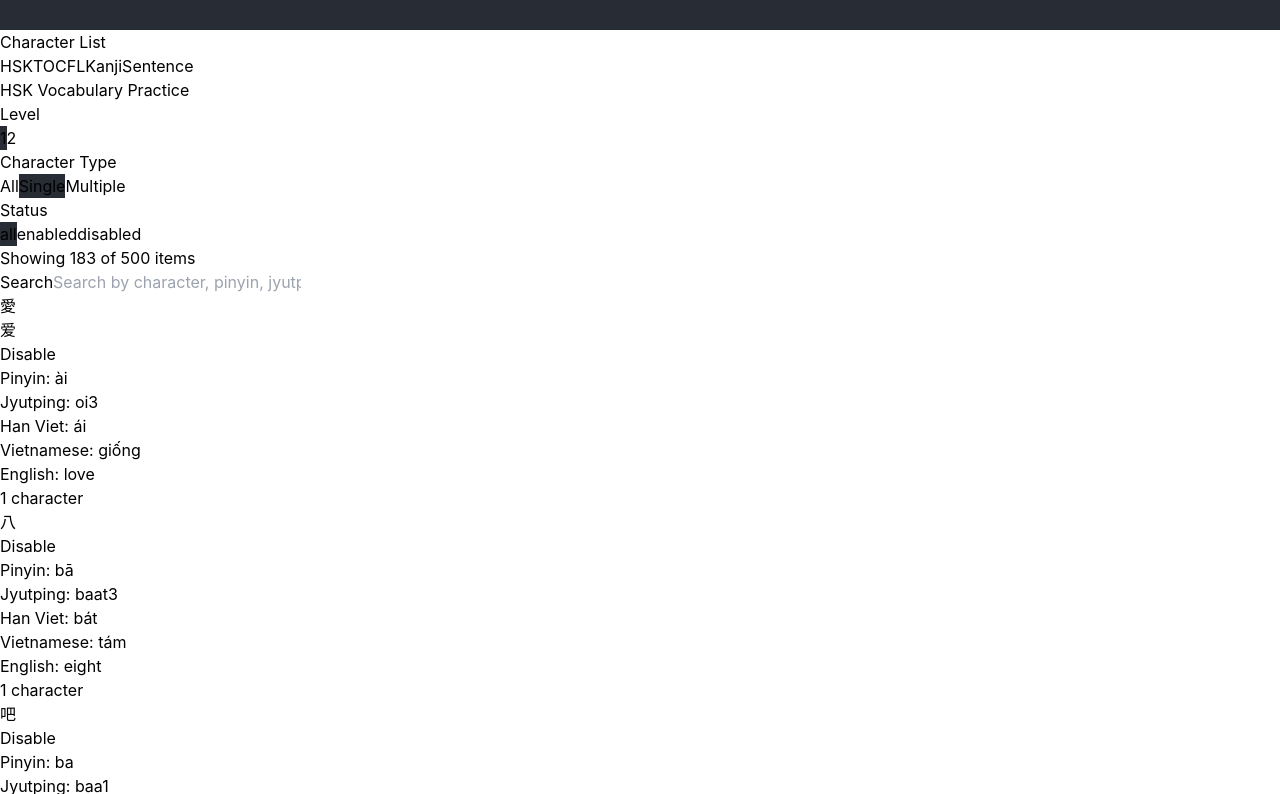
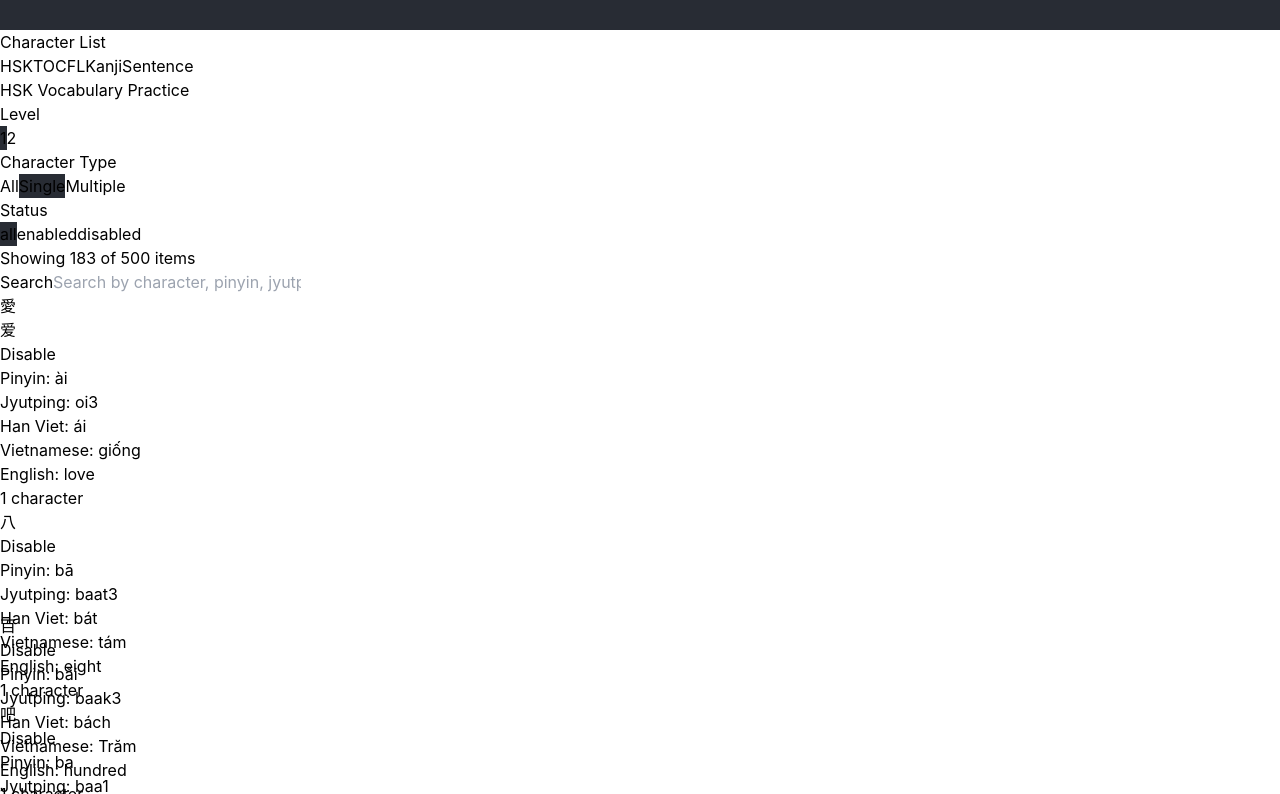
Before and after one commit to SimonHumber/random-hanzi, a React (Vite) app: page /characters in a window 1280 px wide. Shown: the part 1298-2092 px from the top of the page. Built offline with nearby package versions, Linux system fonts and the light colour scheme.

Commit message:
renenabled tocfl 2-5 and virtualized list page

```diff
--- a/package.json
+++ b/package.json
@@ -12,7 +12,8 @@
     "dependencies": {
         "react": "^18.2.0",
         "react-dom": "^18.2.0",
-        "react-router-dom": "^6.20.0"
+        "react-router-dom": "^6.20.0",
+        "react-window": "^2.2.3"
     },
     "devDependencies": {
         "@types/react": "^18.2.43",
--- a/src/components/HSKPractice.jsx
+++ b/src/components/HSKPractice.jsx
@@ -1,8 +1,11 @@
-import { useState, useEffect } from 'react'
+import { useState, useEffect, useRef } from 'react'
+import { List } from 'react-window'
 import { loadHSKData } from '../utils/dataLoader'
 import { getDisabledIds, toggleItem } from '../utils/storage'
 
 const STORAGE_KEY = 'randomHanzi_hskPractice_filters'
+const ROW_HEIGHT = 320
+const LIST_HEIGHT = 600
 
 function HSKPractice() {
   const [selectedLevels, setSelectedLevels] = useState(() => {
@@ -139,6 +142,8 @@
     setDisabledIdsSet(new Set(disabledIds))
   }
 
+  const containerRef = useRef(null)
+
   if (loading) {
     return (
       <div>
@@ -235,8 +240,28 @@
         </div>
       </div>
 
-      <div className="grid grid-cols-1 md:grid-cols-2 lg:grid-cols-3 gap-4">
-        {filteredData.map((item) => (
+      {filteredData.length > 0 && (
+        <div ref={containerRef} style={{ width: '100%', height: `${LIST_HEIGHT}px` }}>
+          <List
+            rowComponent={Row}
+            rowCount={Math.ceil(filteredData.length / 3)}
+            rowHeight={ROW_HEIGHT}
+            rowProps={{ items: filteredData, disabledIdsSet, handleToggle }}
+          />
+        </div>
+      )}
+    </div>
+  )
+}
+
+function Row({ index, style, items, disabledIdsSet, handleToggle }) {
+  const startIndex = index * 3
+  const rowItems = items.slice(startIndex, startIndex + 3)
+
+  return (
+    <div style={style} className="px-2">
+      <div className="grid grid-cols-1 md:grid-cols-2 lg:grid-cols-3 gap-4 pb-4">
+        {rowItems.map((item) => (
           <VocabularyCard
             key={item.id}
             item={item}
--- a/src/components/KanjiPractice.jsx
+++ b/src/components/KanjiPractice.jsx
@@ -1,8 +1,11 @@
-import { useState, useEffect } from 'react'
+import { useState, useEffect, useRef } from 'react'
+import { List } from 'react-window'
 import { loadKanjiData } from '../utils/dataLoader'
 import { getDisabledIds, toggleItem } from '../utils/storage'
 
 const STORAGE_KEY = 'randomHanzi_kanjiPractice_filters'
+const ROW_HEIGHT = 300
+const LIST_HEIGHT = 600
 
 function KanjiPractice() {
   const [selectedGrades, setSelectedGrades] = useState(() => {
@@ -122,6 +125,8 @@
     setDisabledIdsSet(new Set(disabledIds))
   }
 
+  const containerRef = useRef(null)
+
   if (loading) {
     return (
       <div>
@@ -197,10 +202,30 @@
         </div>
       </div>
 
-      <div className="grid grid-cols-1 md:grid-cols-2 lg:grid-cols-3 gap-4">
-        {filteredData.map((item, index) => (
+      {filteredData.length > 0 && (
+        <div ref={containerRef} style={{ width: '100%', height: `${LIST_HEIGHT}px` }}>
+          <List
+            rowComponent={Row}
+            rowCount={Math.ceil(filteredData.length / 3)}
+            rowHeight={ROW_HEIGHT}
+            rowProps={{ items: filteredData, disabledIdsSet, handleToggle }}
+          />
+        </div>
+      )}
+    </div>
+  )
+}
+
+function Row({ index, style, items, disabledIdsSet, handleToggle }) {
+  const startIndex = index * 3
+  const rowItems = items.slice(startIndex, startIndex + 3)
+
+  return (
+    <div style={style} className="px-2">
+      <div className="grid grid-cols-1 md:grid-cols-2 lg:grid-cols-3 gap-4 pb-4">
+        {rowItems.map((item, idx) => (
           <KanjiCard
-            key={`${item.kanji}-${index}`}
+            key={`${item.kanji}-${startIndex + idx}`}
             item={item}
             enabled={!disabledIdsSet.has(item.kanji)}
             onToggle={() => handleToggle(item.kanji)}
--- a/src/components/RandomGenerator.jsx
+++ b/src/components/RandomGenerator.jsx
@@ -5,7 +5,7 @@
 // Available levels for each category
 const AVAILABLE_LEVELS = {
   hsk: [1, 2],
-  tocfl: [1],
+  tocfl: [1, 2, 3, 4, 5],
   kanji: [1, 2],
   sentence: []
 }
@@ -72,10 +72,7 @@
 function RandomGenerator() {
   const persistedState = loadPersistedState()
   const [category, setCategory] = useState(persistedState?.category || 'hsk')
-  // Force TOCFL to only use level 1
-  const initialLevels = persistedState?.selectedLevels || [1]
-  const validatedLevels = persistedState?.category === 'tocfl' ? [1] : initialLevels
-  const [selectedLevels, setSelectedLevels] = useState(validatedLevels) // Array of selected levels
+  const [selectedLevels, setSelectedLevels] = useState(persistedState?.selectedLevels || [1]) // Array of selected levels
   const [characterFilter, setCharacterFilter] = useState(persistedState?.characterFilter || 'all') // 'all', 'single', 'multi'
   // Initialize with saved item if it exists
   const initialItem = loadPersistedItem(
@@ -433,13 +430,7 @@
                   <button
                     key={lvl}
                     onClick={() => {
-                      // For TOCFL, only allow level 1
-                      if (category === 'tocfl' && lvl !== 1) return
-
                       setSelectedLevels((prev) => {
-                        // For TOCFL, always set to [1]
-                        if (category === 'tocfl') return [1]
-
                         if (prev.includes(lvl)) {
                           // If clicking a selected level, only remove it if there's another selected
                           const newLevels = prev.filter((l) => l !== lvl)
--- a/src/components/SentencePractice.jsx
+++ b/src/components/SentencePractice.jsx
@@ -1,8 +1,11 @@
-import { useState, useEffect } from 'react'
+import { useState, useEffect, useRef } from 'react'
+import { List } from 'react-window'
 import { loadSentenceData } from '../utils/dataLoader'
 import { getDisabledIds, toggleItem } from '../utils/storage'
 
 const STORAGE_KEY = 'randomHanzi_sentencePractice_filters'
+const ROW_HEIGHT = 260
+const LIST_HEIGHT = 600
 
 function SentencePractice() {
   const [data, setData] = useState([])
@@ -99,6 +102,8 @@
     setDisabledIdsSet(new Set(disabledIds))
   }
 
+  const containerRef = useRef(null)
+
   if (loading) {
     return (
       <div>
@@ -152,20 +157,32 @@
         </div>
       </div>
 
-      <div className="space-y-6">
-        {filteredData.map((item, index) => {
-          const originalIndex = data.indexOf(item)
+      {filteredData.length > 0 && (
+        <div ref={containerRef} style={{ width: '100%', height: `${LIST_HEIGHT}px` }}>
+          <List
+            rowComponent={Row}
+            rowCount={filteredData.length}
+            rowHeight={ROW_HEIGHT}
+            rowProps={{ items: filteredData, allData: data, disabledIdsSet, handleToggle }}
+          />
+        </div>
+      )}
+    </div>
+  )
+}
+
+function Row({ index, style, items, allData, disabledIdsSet, handleToggle }) {
+  const item = items[index]
+  const originalIndex = allData.indexOf(item)
+
   return (
+    <div style={style} className="px-2 pb-6">
       <SentenceCard
-              key={originalIndex}
         item={item}
         index={originalIndex}
         enabled={!disabledIdsSet.has(originalIndex)}
         onToggle={() => handleToggle(originalIndex)}
       />
-          )
-        })}
-      </div>
     </div>
   )
 }
--- a/src/components/TOCFLPractice.jsx
+++ b/src/components/TOCFLPractice.jsx
@@ -1,13 +1,20 @@
-import { useState, useEffect } from 'react'
+import { useState, useEffect, useRef } from 'react'
+import { List } from 'react-window'
 import { loadTOCFLData } from '../utils/dataLoader'
 import { getDisabledIds, toggleItem } from '../utils/storage'
 
 const STORAGE_KEY = 'randomHanzi_tocflPractice_filters'
+const ROW_HEIGHT = 320
+const LIST_HEIGHT = 600
 
 function TOCFLPractice() {
   const [selectedLevels, setSelectedLevels] = useState(() => {
-    // Force only level 1, ignore any stored values with multiple levels
-    return [1]
+    try {
+      const stored = localStorage.getItem(STORAGE_KEY)
+      return stored ? JSON.parse(stored).selectedLevels : [1]
+    } catch {
+      return [1]
+    }
   })
   const [data, setData] = useState([])
   const [filteredData, setFilteredData] = useState([])
@@ -38,11 +45,11 @@
   })
   const [disabledIdsSet, setDisabledIdsSet] = useState(new Set())
 
-  // Persist filters when they change (force only level 1)
+  // Persist filters when they change
   useEffect(() => {
     try {
       localStorage.setItem(STORAGE_KEY, JSON.stringify({
-        selectedLevels: [1],
+        selectedLevels,
         characterFilter,
         statusFilter,
         searchTerm
@@ -50,7 +57,7 @@
     } catch (error) {
       console.error('Error saving TOCFL filters:', error)
     }
-  }, [characterFilter, statusFilter, searchTerm])
+  }, [selectedLevels, characterFilter, statusFilter, searchTerm])
 
   useEffect(() => {
     loadData()
@@ -82,9 +89,14 @@
   }
 
   const toggleLevel = (lvl) => {
-    // Only allow level 1
-    if (lvl !== 1) return
-    setSelectedLevels([1])
+    setSelectedLevels((prev) => {
+      if (prev.includes(lvl)) {
+        const newLevels = prev.filter((l) => l !== lvl)
+        return newLevels.length > 0 ? newLevels : [lvl] // Keep at least one selected
+      } else {
+        return [...prev, lvl].sort()
+      }
+    })
   }
 
   const filterData = () => {
@@ -129,6 +141,8 @@
     setDisabledIdsSet(new Set(disabledIds))
   }
 
+  const containerRef = useRef(null)
+
   if (loading) {
     return (
       <div>
@@ -148,7 +162,7 @@
               Level
             </label>
             <div className="flex gap-2">
-              {[1].map((lvl) => (
+              {[1, 2, 3, 4, 5].map((lvl) => (
                 <button
                   key={lvl}
                   onClick={() => toggleLevel(lvl)}
@@ -222,8 +236,28 @@
         </div>
       </div>
 
-      <div className="grid grid-cols-1 md:grid-cols-2 lg:grid-cols-3 gap-4">
-        {filteredData.map((item) => (
+      {filteredData.length > 0 && (
+        <div ref={containerRef} style={{ width: '100%', height: `${LIST_HEIGHT}px` }}>
+          <List
+            rowComponent={Row}
+            rowCount={Math.ceil(filteredData.length / 3)}
+            rowHeight={ROW_HEIGHT}
+            rowProps={{ items: filteredData, disabledIdsSet, handleToggle }}
+          />
+        </div>
+      )}
+    </div>
+  )
+}
+
+function Row({ index, style, items, disabledIdsSet, handleToggle }) {
+  const startIndex = index * 3
+  const rowItems = items.slice(startIndex, startIndex + 3)
+
+  return (
+    <div style={style} className="px-2">
+      <div className="grid grid-cols-1 md:grid-cols-2 lg:grid-cols-3 gap-4 pb-4">
+        {rowItems.map((item) => (
           <VocabularyCard
             key={item.id}
             item={item}
```
Also changed, not shown: 1 other file (tests, documents, lock files or other folders). Lines whose indentation alone changed are shown as unchanged.
